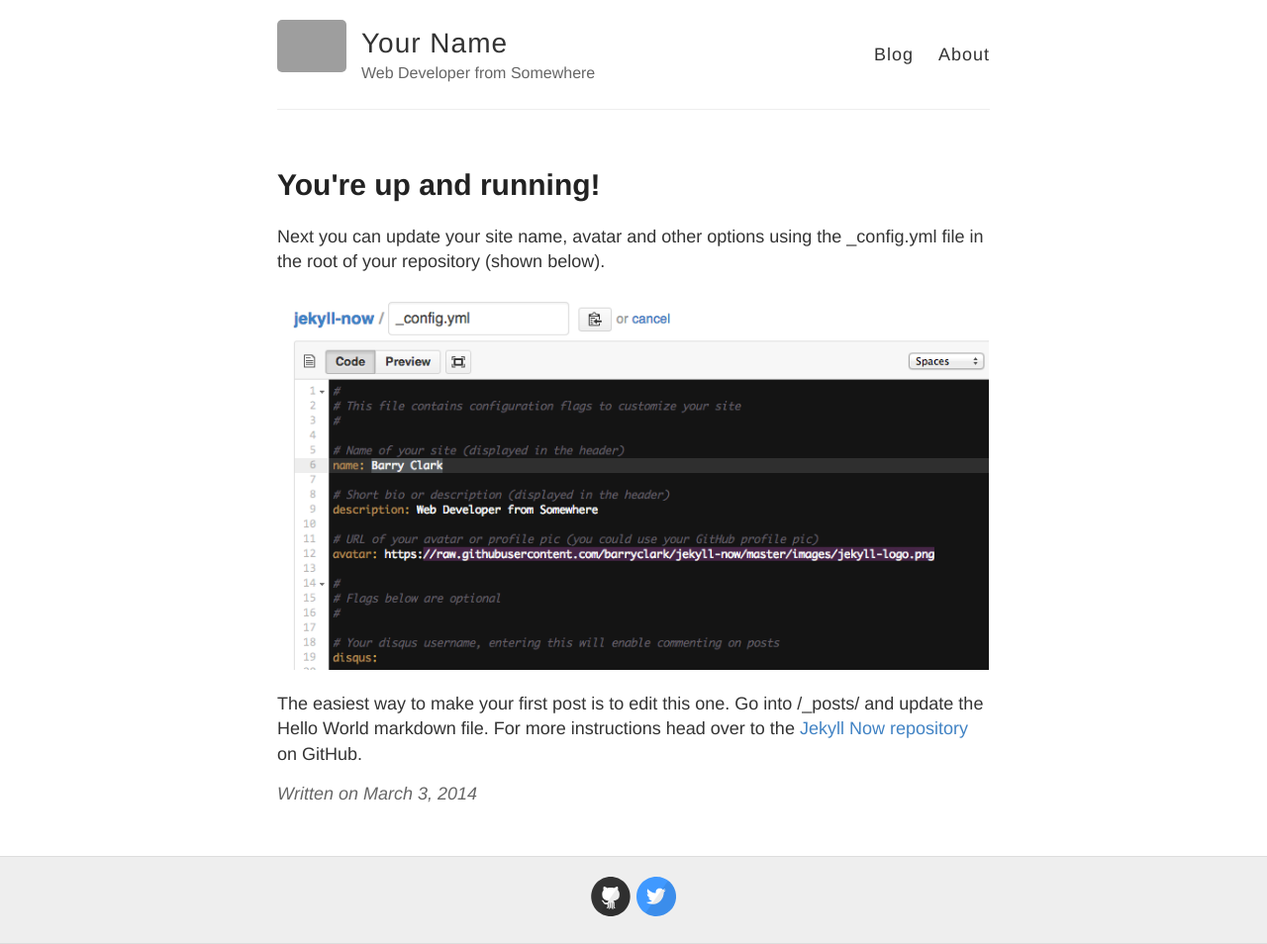
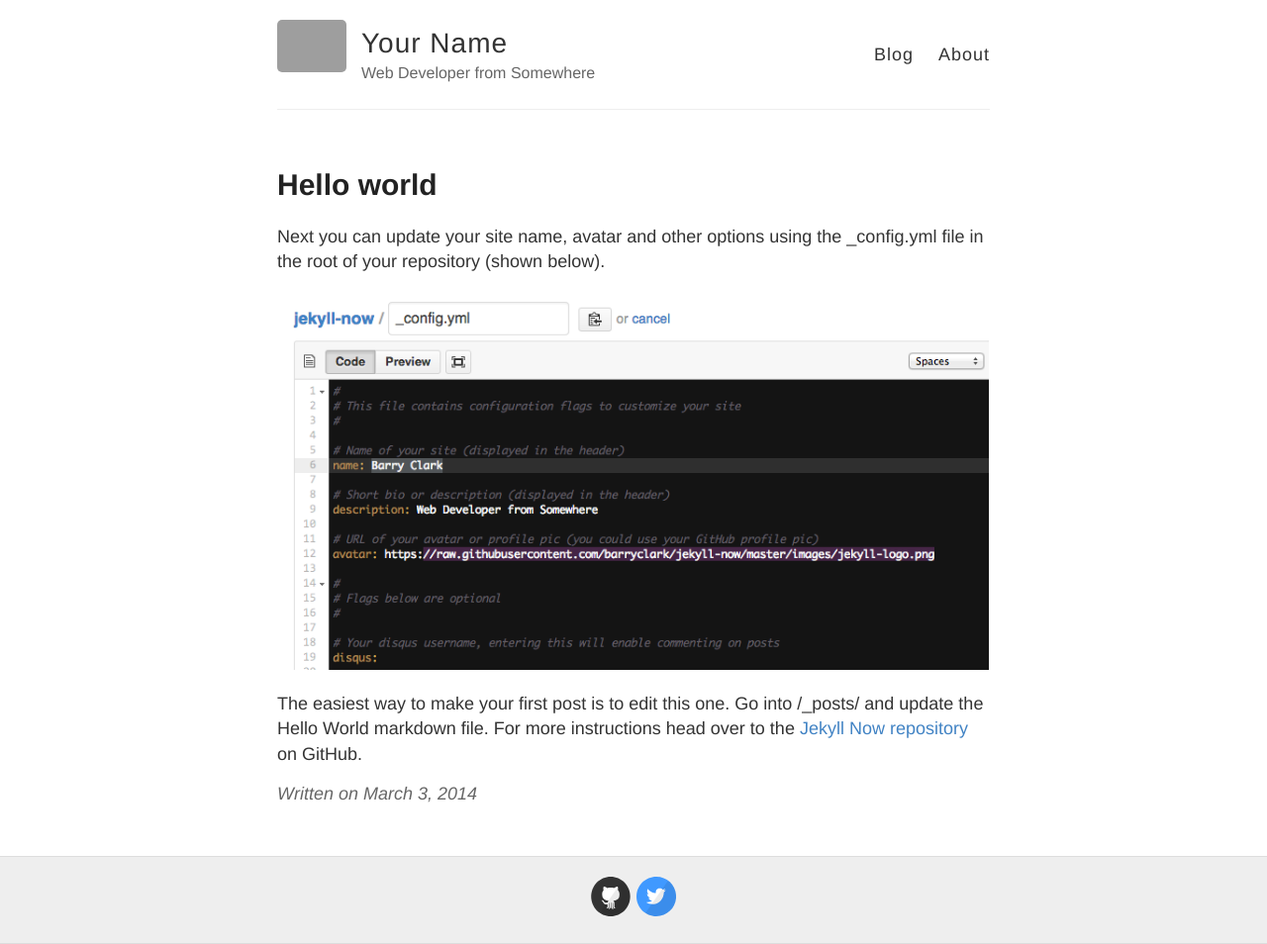
Before and after one commit to trituenhantao/trituenhantao.github.io, a Jekyll site: the page built from _posts/2014-3-3-Hello-World.md, in a window 1280 px wide. Shown: the whole page at 99% size. Built offline with Jekyll 4.4.1, drawn with Linux system fonts in a browser that asks for light colours; grey boxes are pictures that could not be loaded.

Commit message:
Update 2014-3-3-Hello-World.md

```diff
--- a/_posts/2014-3-3-Hello-World.md
+++ b/_posts/2014-3-3-Hello-World.md
@@ -1,6 +1,7 @@
 ---
 layout: post
-title: You're up and running!
+title : Hello world
+
 ---
 
 Next you can update your site name, avatar and other options using the _config.yml file in the root of your repository (shown below).
```
